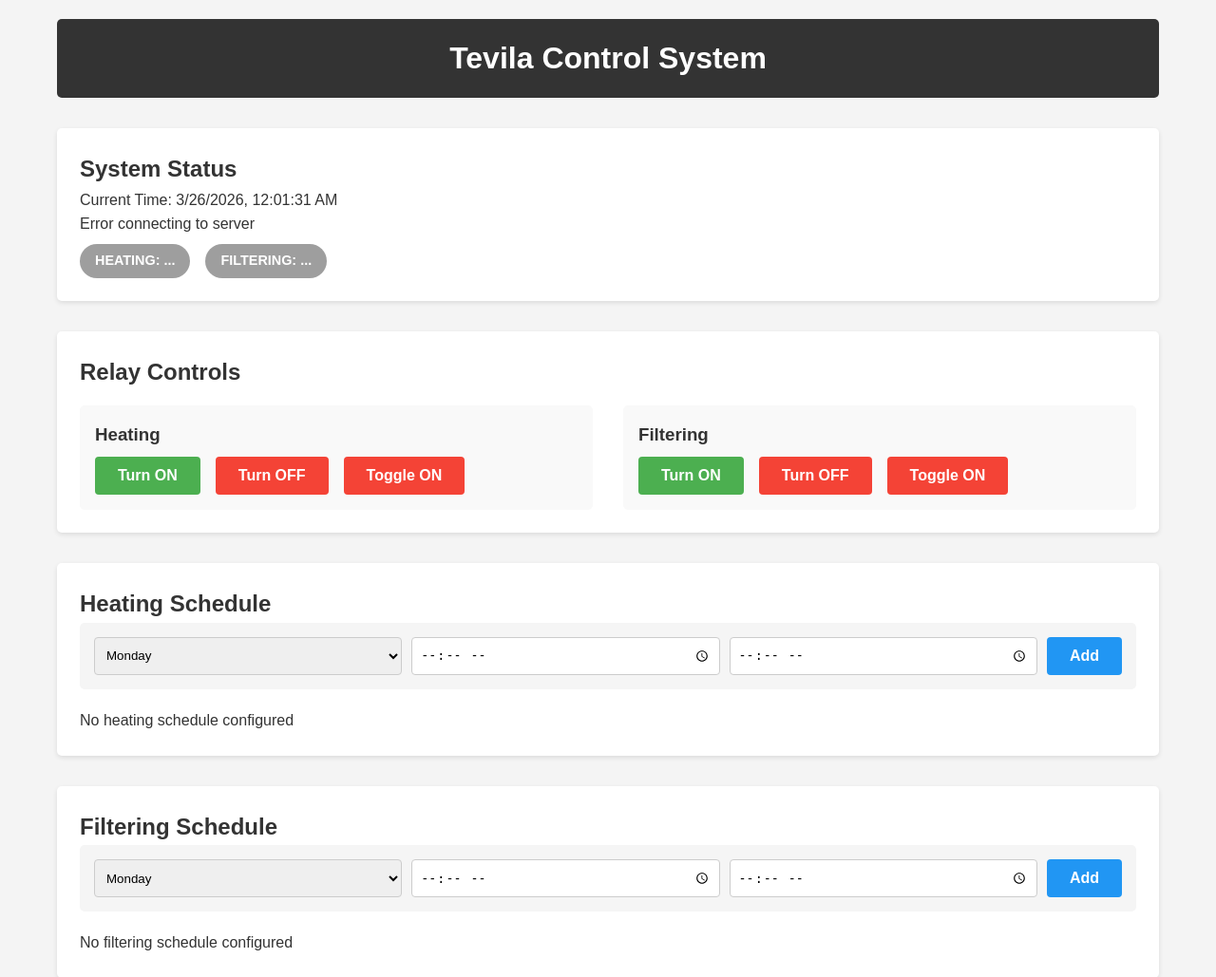
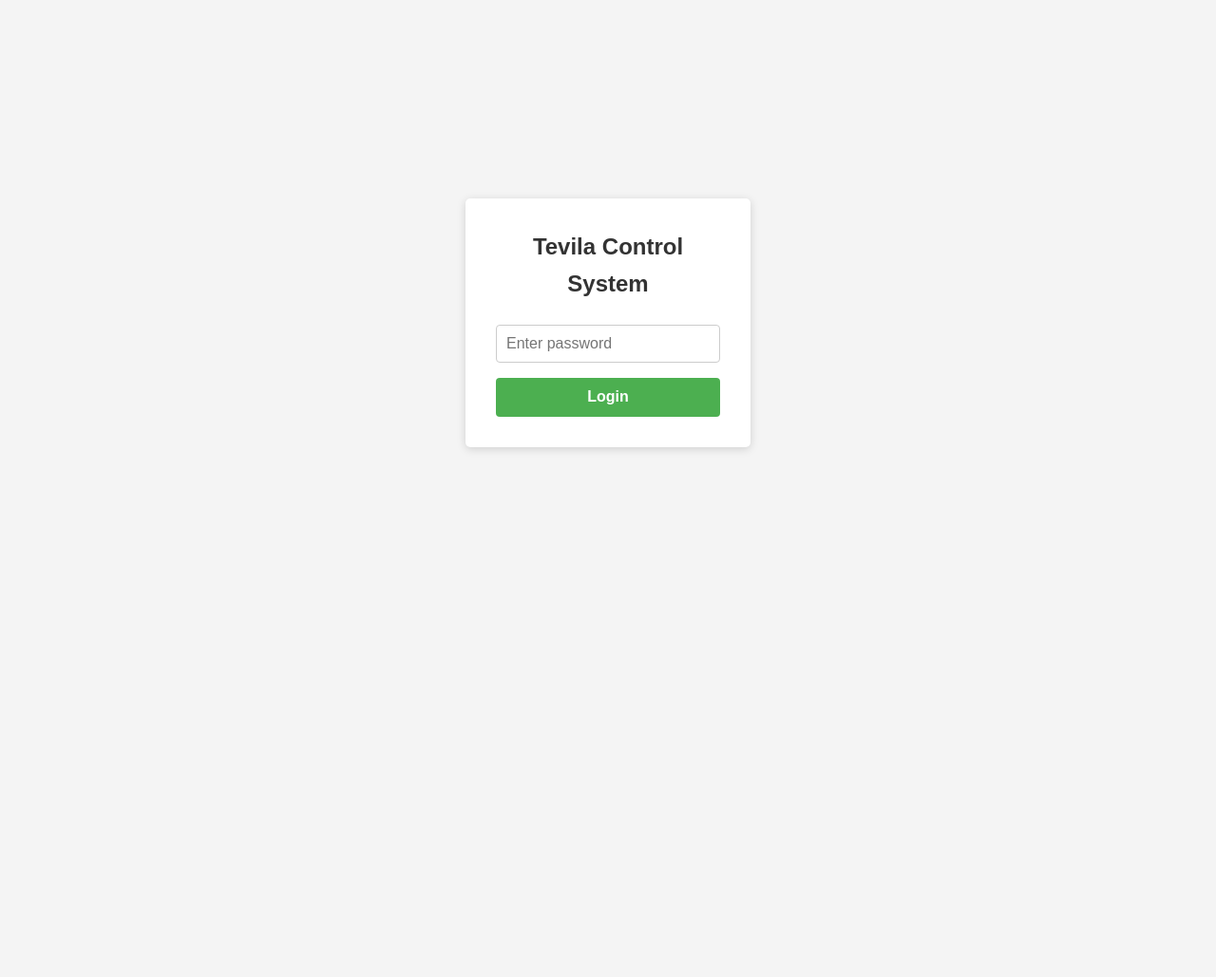
Before and after one commit to sacalito/aviezri-tevila, a Flask app: page / in a window 1280 px wide. Shown: the top 1029 px of the page at 95% size. After the commit the page ends 475 px from the top, so only its background shows below. Run offline with Flask 3, Linux system fonts and the light colour scheme.

Commit message:
Move website password authentication to backend
Password is now verified server-side via Flask sessions instead of
client-side JavaScript. Added /login and /check_session endpoints.

Co-Authored-By: Claude Opus 4.6 <noreply@anthropic.com>

```diff
--- a/app/main.py
+++ b/app/main.py
@@ -12,6 +12,7 @@ logger = setup_logging()
 app = Flask(__name__,
             static_folder='static',
             template_folder='templates')
+app.secret_key = 'tEvIlA_s3cr3t_k3y_2026!'
 
 init_db(app)
 
--- a/app/routes.py
+++ b/app/routes.py
@@ -1,4 +1,4 @@
-from flask import Blueprint, request, render_template
+from flask import Blueprint, request, render_template, session
 from relayControl import get_relay_state, turn_on, turn_off, RELAY_PINS
 from api import require_token
 import logging
@@ -10,9 +10,26 @@ from database import (
 
 routes = Blueprint('routes', __name__)
 
+WEB_PASSWORD = '5582101378'
+
 @routes.route('/', methods=['GET'])
 def index():
     return render_template('index.html')
+
+@routes.route('/login', methods=['POST'])
+def login():
+    data = request.get_json()
+    password = data.get('password', '')
+    if password == WEB_PASSWORD:
+        session['authenticated'] = True
+        return {'success': True}
+    return {'success': False, 'error': 'Wrong password'}, 401
+
+@routes.route('/check_session', methods=['GET'])
+def check_session():
+    if session.get('authenticated'):
+        return {'authenticated': True}
+    return {'authenticated': False}, 401
 
 @routes.route('/api/status', methods=['GET', 'POST'])
 @require_token
--- a/app/static/css/style.css
+++ b/app/static/css/style.css
@@ -120,6 +120,44 @@ header {
     color: white;
 }
 
+.login-screen {
+    display: flex;
+    justify-content: center;
+    align-items: center;
+    min-height: 80vh;
+}
+
+.login-card {
+    background-color: white;
+    border-radius: 5px;
+    padding: 2rem;
+    box-shadow: 0 2px 10px rgba(0,0,0,0.15);
+    text-align: center;
+    width: 300px;
+}
+
+.login-card h2 {
+    margin-bottom: 1.5rem;
+}
+
+.login-input {
+    width: 100%;
+    padding: 10px;
+    border: 1px solid #ccc;
+    border-radius: 4px;
+    font-size: 1rem;
+    margin-bottom: 1rem;
+}
+
+.login-card .action-btn {
+    width: 100%;
+}
+
+.error-message {
+    color: #f44336;
+    margin-top: 0.5rem;
+}
+
 footer {
     text-align: center;
     margin-top: 2rem;
--- a/app/templates/index.html
+++ b/app/templates/index.html
@@ -12,6 +12,20 @@
     <script src="{{ url_for('static', filename='js/flatpickr.js') }}" defer></script>
 </head>
 <body x-data="tevilaApp()">
+
+    <template x-if="!authenticated">
+        <div class="login-screen">
+            <div class="login-card">
+                <h2>Tevila Control System</h2>
+                <input type="password" x-model="passwordInput" @keyup.enter="login()" placeholder="Enter password" class="login-input">
+                <button @click="login()" class="action-btn btn-on">Login</button>
+                <p x-show="loginError" class="error-message">Wrong password</p>
+            </div>
+        </div>
+    </template>
+
+    <template x-if="authenticated">
+        <div>
     <header>
         <h1>Tevila Control System</h1>
     </header>
@@ -126,10 +140,15 @@
     <footer>
         <p>&copy; 2025 Tevila Control System</p>
     </footer>
+        </div>
+    </template>
 
     <script>
         function tevilaApp() {
             return {
+                authenticated: false,
+                passwordInput: '',
+                loginError: false,
                 currentTime: 'Loading time...',
                 statusMessage: 'Checking status...',
                 heatingState: '...',
@@ -141,14 +160,43 @@
                 apiToken: 'FeGHtFHiQmukbZXB4ygUZiJPqeiKD6318Q0xZjzbAKT2L1MC72IB8ed2hIZ9J6jX',
                 calendar: null,
 
-                init() {
+                async login() {
+                    try {
+                        const response = await fetch('/login', {
+                            method: 'POST',
+                            headers: { 'Content-Type': 'application/json' },
+                            body: JSON.stringify({ password: this.passwordInput })
+                        });
+                        if (response.ok) {
+                            this.authenticated = true;
+                            this.loginError = false;
+                            this.startApp();
+                        } else {
+                            this.loginError = true;
+                        }
+                    } catch (error) {
+                        this.loginError = true;
+                    }
+                },
+
+                startApp() {
                     this.startClock();
                     this.checkStatus();
                     this.loadHours();
                     this.loadSpecialDates();
                     this.initCalendar();
-                    // Refresh status every 30 seconds
                     setInterval(() => this.checkStatus(), 30000);
+                },
+
+                async init() {
+                    try {
+                        const response = await fetch('/check_session');
+                        if (response.ok) {
+                            this.authenticated = true;
+                            this.startApp();
+                            return;
+                        }
+                    } catch (e) {}
                 },
 
                 startClock() {
```
